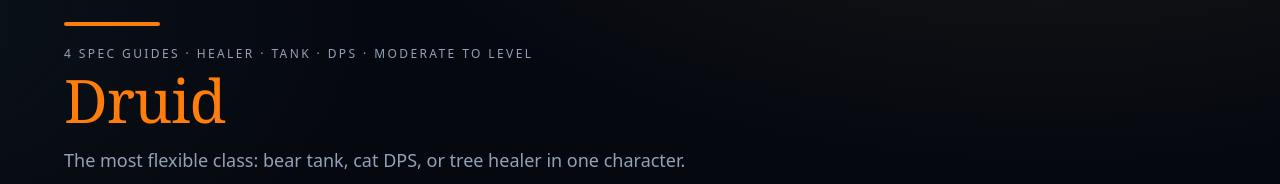
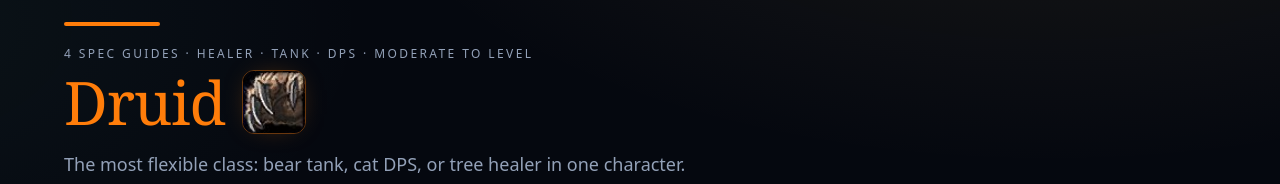
Before and after one commit to why176250/eternal-codex, a Next.js app: page /classes/druid in a window 1280 px wide. Shown: the part 123-307 px from the top of the page. Built offline with nearby package versions, Linux system fonts and the light colour scheme; no server answers.

Commit message:
Add class icons to class guide headers

```diff
--- a/src/app/classes/[slug]/page.tsx
+++ b/src/app/classes/[slug]/page.tsx
@@ -66,12 +66,25 @@ export default async function ClassPage({
           {specs.length} spec guides · {wowClass.roles.join(" · ")} ·{" "}
           {difficultyLabel(wowClass.difficulty)} to level
         </p>
-        <h1
-          className="display mt-2 text-4xl md:text-6xl"
-          style={{ color: wowClass.accent }}
-        >
-          {wowClass.name}
-        </h1>
+        <div className="mt-2 flex flex-wrap items-center gap-4">
+          <h1
+            className="display text-4xl md:text-6xl"
+            style={{ color: wowClass.accent }}
+          >
+            {wowClass.name}
+          </h1>
+          <img
+            src={`/classes/icons/${wowClass.id}.jpg`}
+            alt=""
+            width={64}
+            height={64}
+            className="size-14 shrink-0 rounded-xl border object-cover md:size-16"
+            style={{
+              borderColor: `${wowClass.accent}66`,
+              boxShadow: `0 0 32px -18px ${wowClass.accent}`,
+            }}
+          />
+        </div>
         <p className="mt-4 max-w-2xl text-base leading-relaxed text-muted md:text-lg">
           {wowClass.tagline}
         </p>
```
